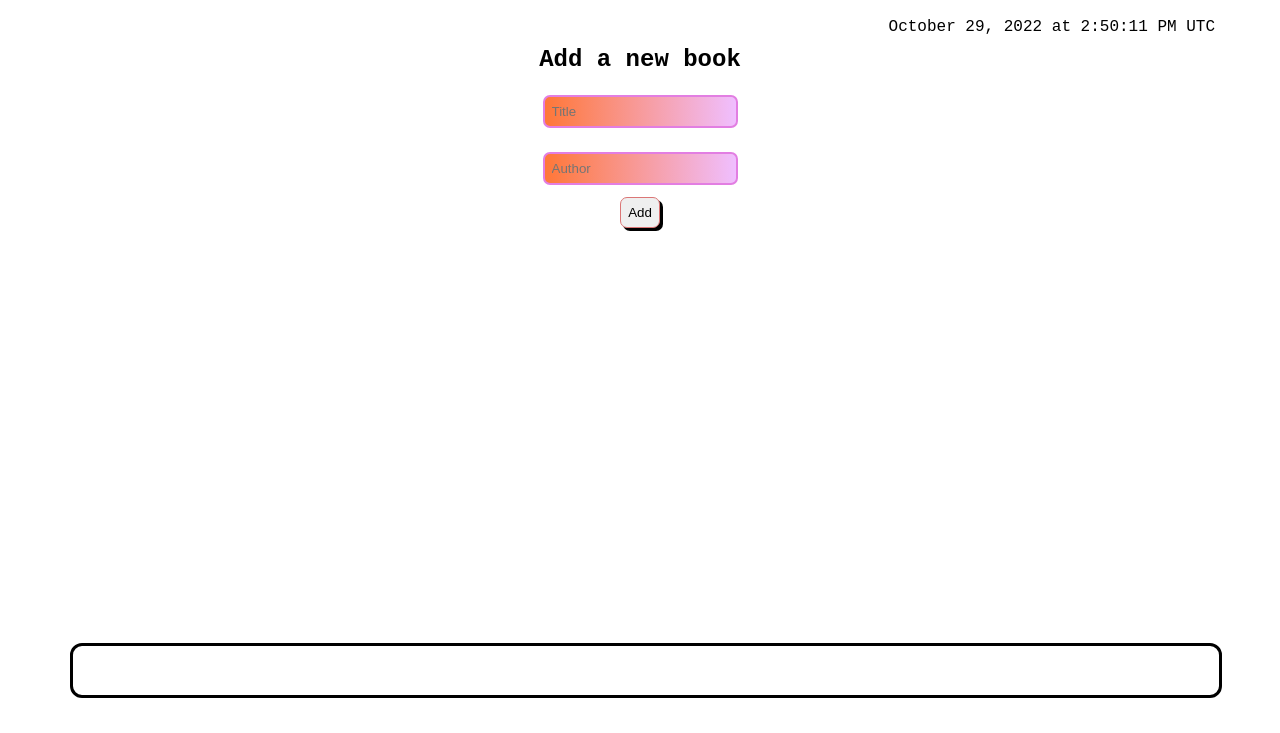
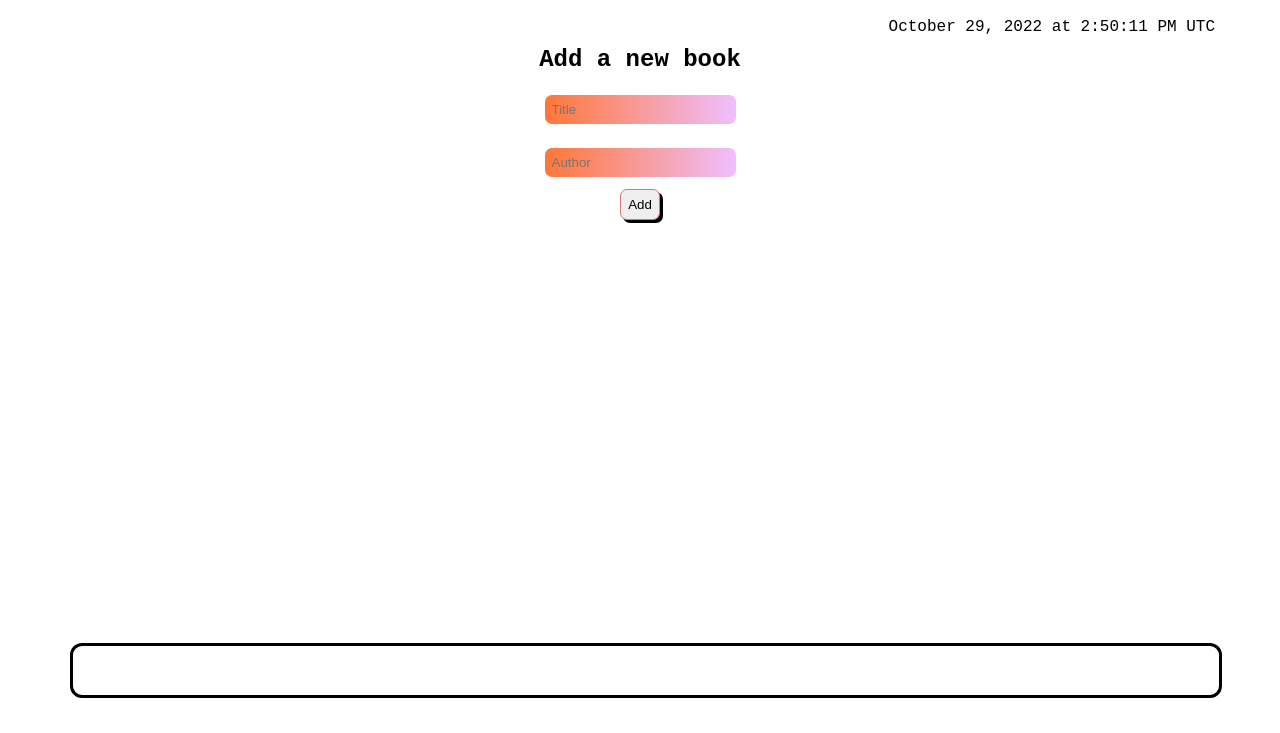
Before and after one commit to SaboorSohaib/Awesome-book-ES6-again, a website with bundled scripts: page index.html in a window 1280 px wide. Both pictures are taken after a click on the item "Add new |". Shown: the part 67-800 px from the top of the page. Built offline with nearby package versions, Linux system fonts and the light colour scheme; files whose address does not match are found by name.

Commit message:
Remove border from input type

```diff
--- a/style.css
+++ b/style.css
@@ -81,11 +81,17 @@ form {
 
 .book-title,
 .author-name {
-  border: 2px solid rgb(226, 126, 226);
+  border: none;
   border-radius: 7px;
   padding: 7px;
   margin: 12px;
   background-image: linear-gradient(to left, rgba(226, 133, 266, 0.53), rgba(255, 85, 6, 0.8));
+}
+
+.book-title,
+.author-name:focus {
+  border: none;
+  outline: none;
 }
 
 hr {
```
